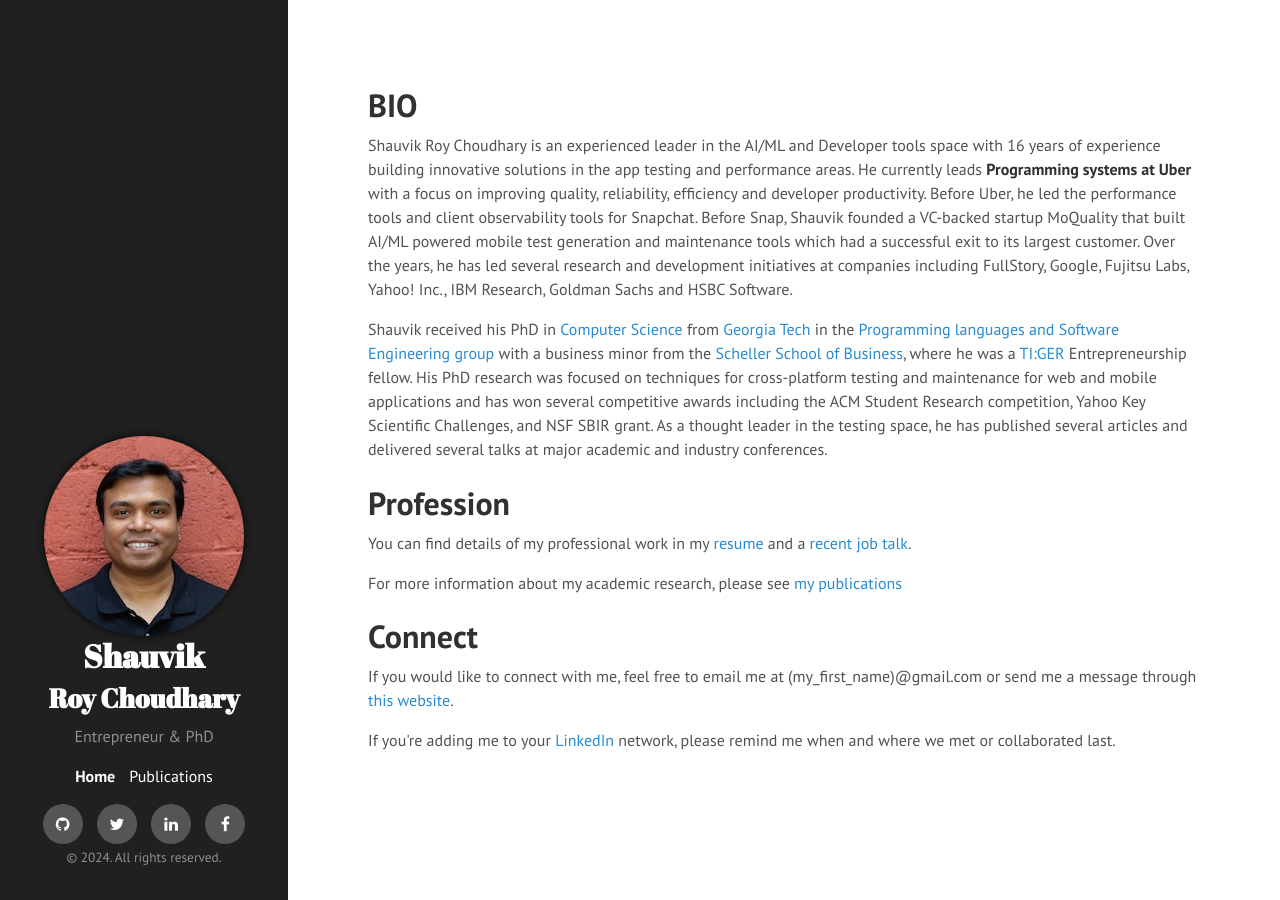
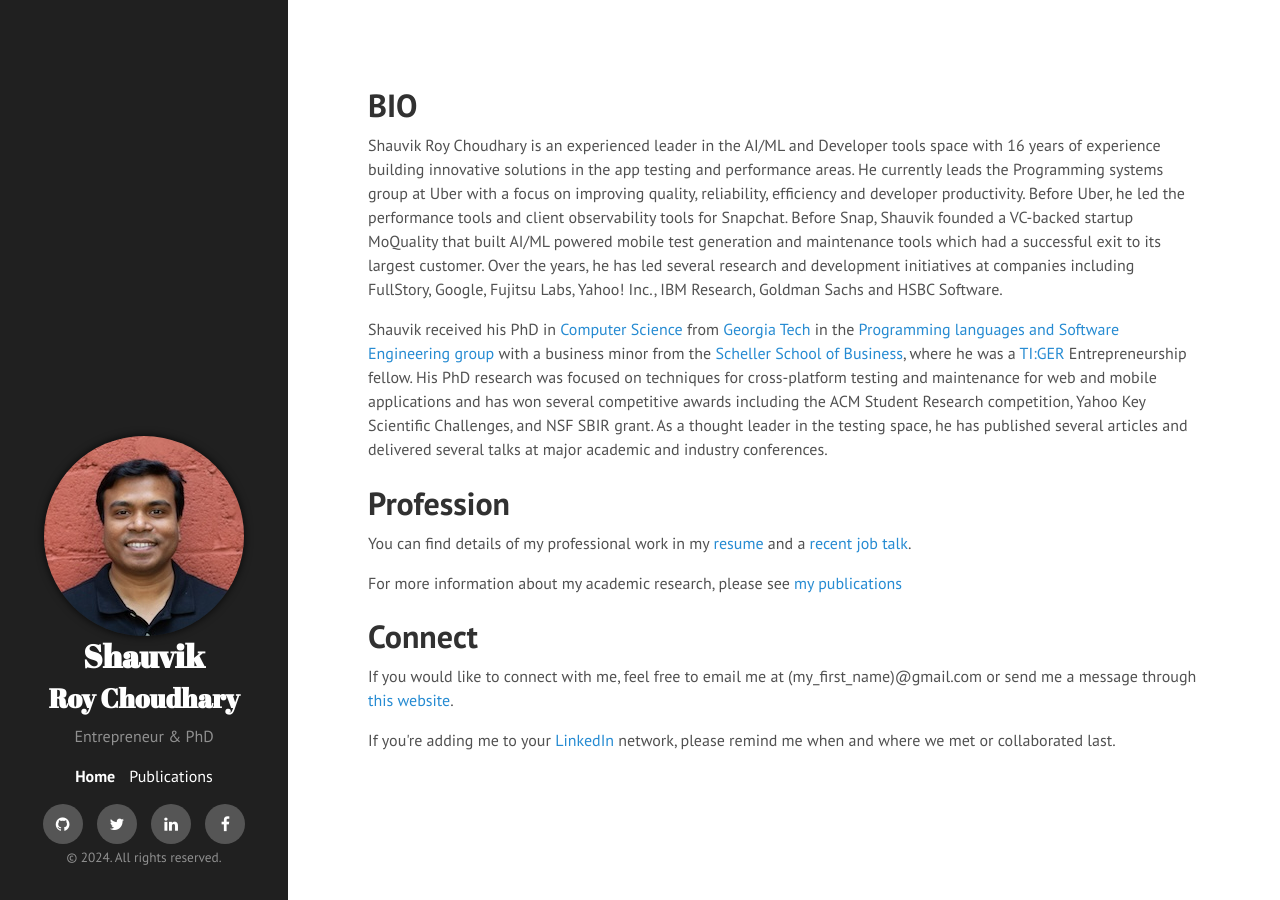
Before and after one commit to shauvik/shauvik.github.io, a Jekyll site: the page built from index.html, in a window 1280 px wide. Built offline with Jekyll 4.4.1, drawn with Linux system fonts in a browser that asks for light colours; nearby versions of some CDN libraries.

Commit message:
Update index.html

```diff
--- a/index.html
+++ b/index.html
@@ -11,7 +11,7 @@
 
 <h1>BIO</h1>
 <p>
-  Shauvik Roy Choudhary is an experienced leader in the AI/ML and Developer tools space with 16 years of experience building innovative solutions in the app testing and performance areas. He currently leads <strong>Programming systems at Uber</strong> with a focus on improving quality, reliability, efficiency and developer productivity. Before Uber, he led the performance tools and client observability tools for Snapchat. Before Snap, Shauvik founded a VC-backed startup MoQuality that built AI/ML powered mobile test generation and maintenance tools which had a successful exit to its largest customer. Over the years, he has led several research and development initiatives at companies including FullStory, Google, Fujitsu Labs, Yahoo! Inc., IBM Research, Goldman Sachs and HSBC Software.
+  Shauvik Roy Choudhary is an experienced leader in the AI/ML and Developer tools space with 16 years of experience building innovative solutions in the app testing and performance areas. He currently leads the Programming systems group at Uber with a focus on improving quality, reliability, efficiency and developer productivity. Before Uber, he led the performance tools and client observability tools for Snapchat. Before Snap, Shauvik founded a VC-backed startup MoQuality that built AI/ML powered mobile test generation and maintenance tools which had a successful exit to its largest customer. Over the years, he has led several research and development initiatives at companies including FullStory, Google, Fujitsu Labs, Yahoo! Inc., IBM Research, Goldman Sachs and HSBC Software.
 </p>
 <p>
   Shauvik received his PhD in <a href="https://scs.gatech.edu/">Computer Science</a> from <a href="https://www.gatech.edu/">Georgia Tech</a> in the <a href="https://scs.gatech.edu/programming-languages-software-engineering">Programming languages and Software Engineering group</a> with a business minor from the  <a href="https://www.scheller.gatech.edu">Scheller School of Business</a>, where he was a <a href="https://www.scheller.gatech.edu/centers-initiatives/tiger/index.html">TI:GER</a> Entrepreneurship fellow. His PhD research was focused on techniques for cross-platform testing and maintenance for web and mobile applications and has won several competitive awards including the ACM Student Research competition, Yahoo Key Scientific Challenges, and NSF SBIR grant. As a thought leader in the testing space, he has published several articles and delivered several talks at major academic and industry conferences.
```
